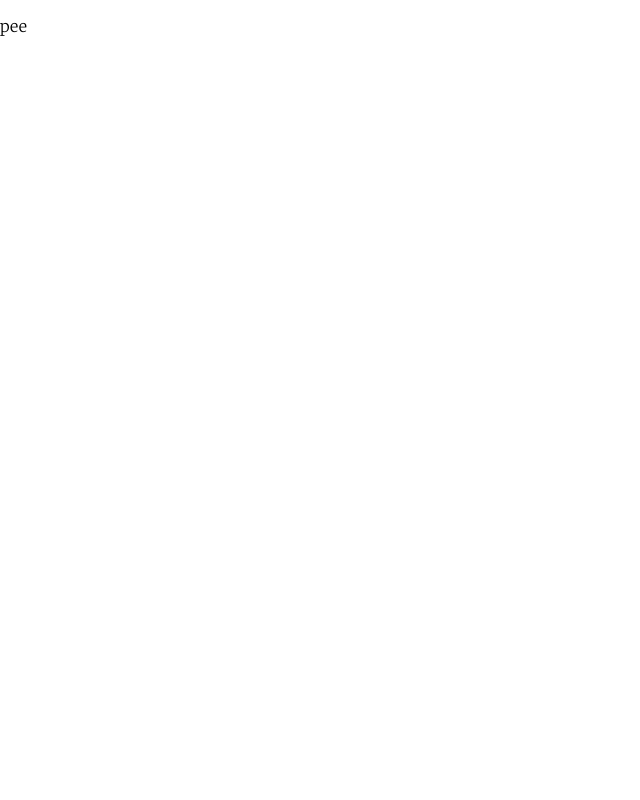
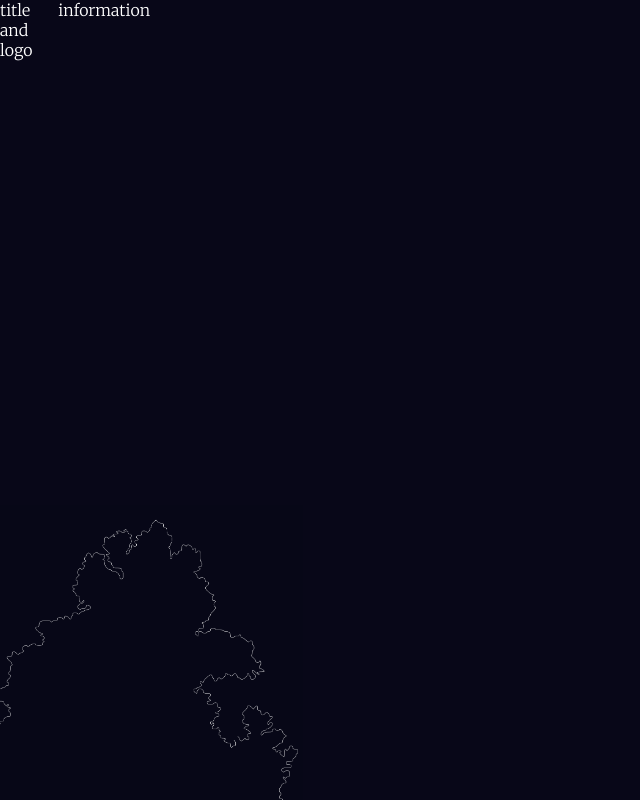
Before and after one commit to AndresPonciano/poncitions, a React (Create React App) app: page /template in a window 1280 px wide. Shown: the whole page, without its empty margins (0-640 px from the left). Built offline with nearby package versions, Linux system fonts and the light colour scheme; a web font is replaced by a local one.

Commit message:
set up dark background

```diff
--- a/src/components/Template.js
+++ b/src/components/Template.js
@@ -1,7 +1,15 @@
 import React from 'react';
+/** @jsx jsx */
+import { jsx, css } from '@emotion/core';
+import { infoBody } from '../styles/TemplateStyle';
 
 const Template = () => {
-    return <p>pee</p>;
+    return (
+        <div css={infoBody}>
+            <div>title and logo</div>
+            <div>information</div>
+        </div>
+    );
 };
 
 export default Template;
--- /dev/null
+++ b/src/styles/TemplateStyle.js
@@ -0,0 +1,16 @@
+/**@jsx jsx */
+import { jsx, css } from '@emotion/core';
+import img from '../images/finaltreedark2.png';
+
+export const infoBody = css`
+    background-image: url(${img});
+    background-size: 400px 300px;
+    background-repeat: no-repeat;
+    position: fixed;
+    background-position: -11% 101%;
+    background-color: #080718;
+    color: white;
+    display: grid;
+    grid-template-columns: 1fr 15fr 6fr;
+    grid-template-rows: 100vh;
+`;
```
Also changed, not shown: src/images/finaltreedark.jpg (added), src/images/finaltreedark2.png (added).
